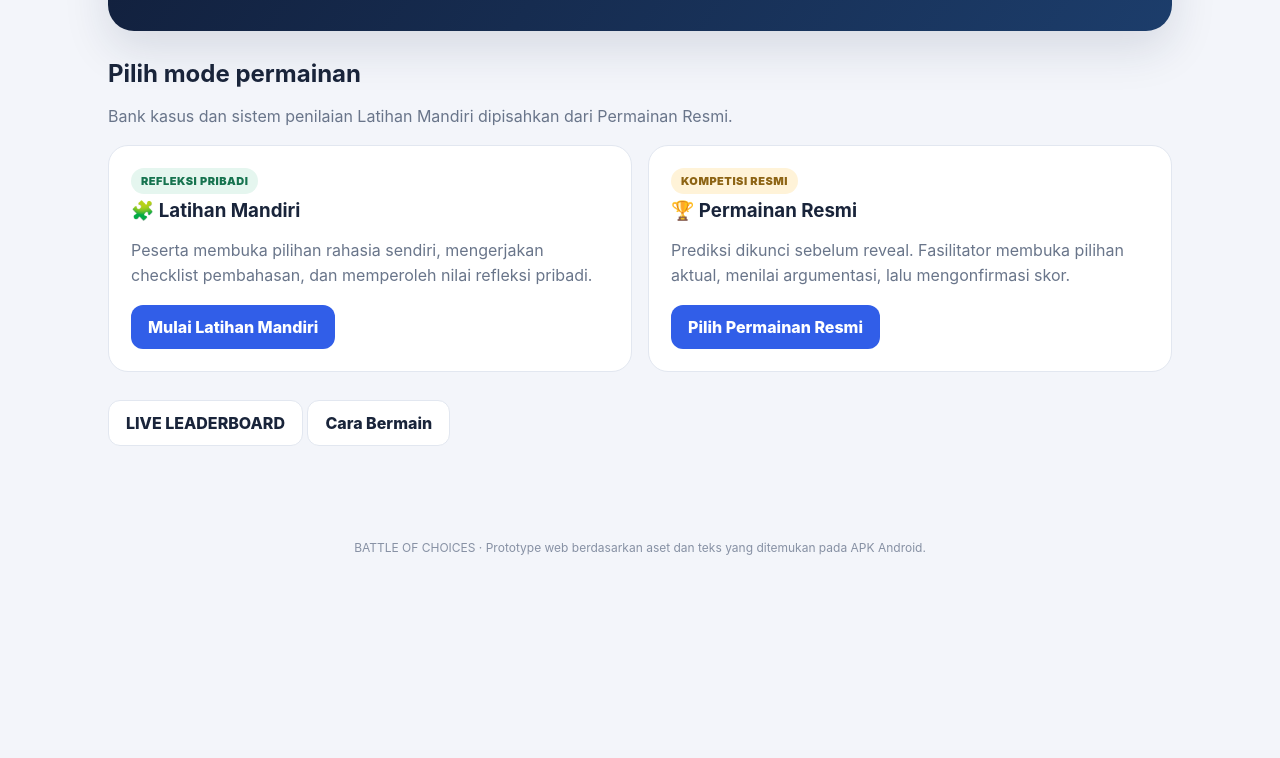
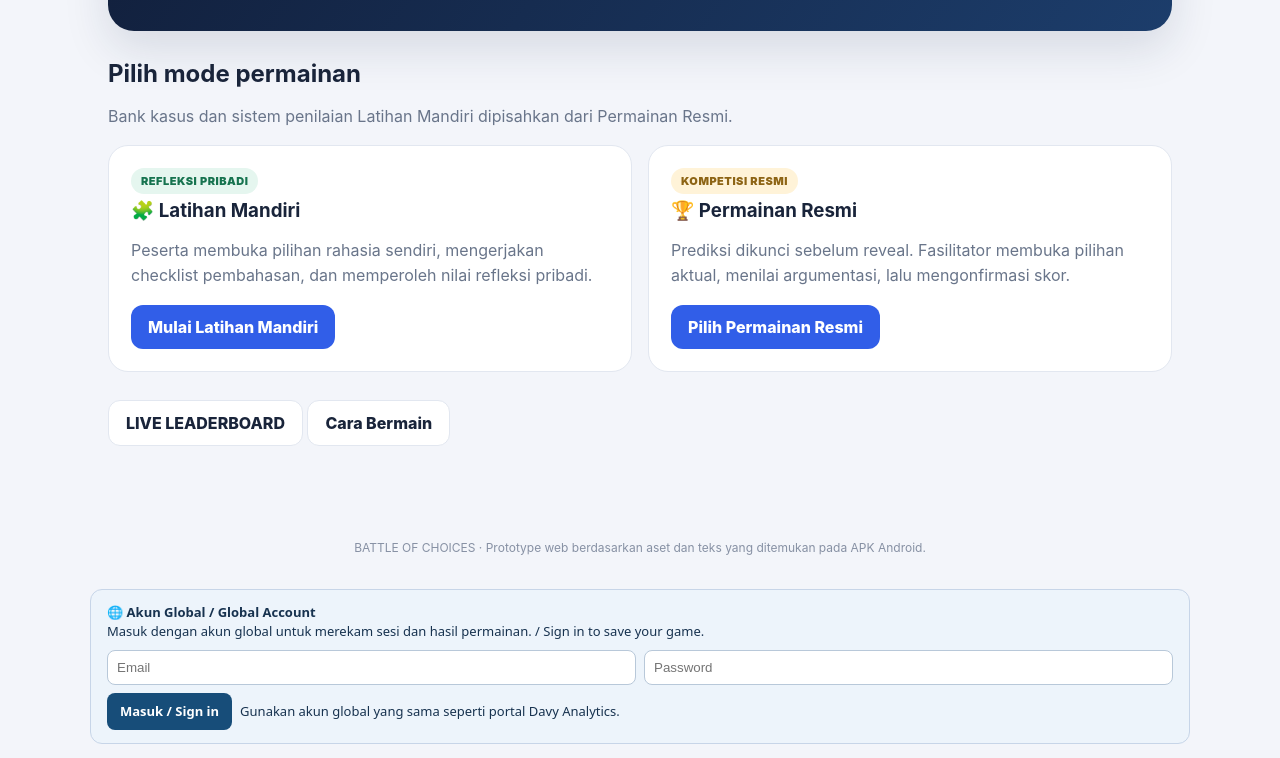
Before and after one commit to davyhendri74-crypto/battle-of-choices, a plain HTML site: page index.html in a window 1280 px wide. Shown: the part 430-1188 px from the top of the page. Before the commit the page ends 1005 px from the top, so only its background shows below. Drawn offline with nearby package versions, Linux system fonts and the light colour scheme.

Commit message:
Connect Battle of Choices to global Supabase account and results

```diff
--- a/index.html
+++ b/index.html
@@ -162,5 +162,44 @@ async function renderLB() {
   }
 }
 </script>
+
+<script src="https://cdn.jsdelivr.net/npm/@supabase/supabase-js@2"></script>
+<style>
+#global-game-account-bridge{margin:14px auto;max-width:1100px;padding:13px 16px;border:1px solid #c7d5e8;border-radius:12px;background:#edf4fb;color:#17324f;font:13px/1.5 system-ui,sans-serif}
+#global-game-account-bridge input{padding:9px;border:1px solid #b8c8d9;border-radius:8px;max-width:100%}
+#global-game-account-bridge button{padding:9px 13px;border:0;border-radius:8px;background:#174d79;color:white;font-weight:700}
+#global-game-account-bridge .g-row{display:flex;gap:8px;flex-wrap:wrap;margin-top:8px}
+#global-game-account-bridge .g-row input{flex:1 1 180px}
+</style>
+<section id="global-game-account-bridge" aria-live="polite">
+ <b>🌐 Akun Global / Global Account</b>
+ <div id="ggb-status">Memeriksa sesi akun… / Checking account session…</div>
+ <form id="ggb-login" hidden>
+  <div class="g-row"><input id="ggb-email" type="email" autocomplete="username" placeholder="Email" required><input id="ggb-password" type="password" autocomplete="current-password" placeholder="Password" required></div>
+  <div class="g-row"><button type="submit">Masuk / Sign in</button><span style="align-self:center">Gunakan akun global yang sama seperti portal Davy Analytics.</span></div>
+ </form>
+</section>
+<script id="global-game-account-bridge">
+(function(){
+ const URL='https://rurfluvlcnexxuwfngaj.supabase.co',KEY='sb_publishable_7sAD1TO-uxvyTRprr1nvaw_06pyi737',GAME='battle_of_choices';
+ const $=id=>document.getElementById(id),status=$('ggb-status'),form=$('ggb-login');
+ if(!window.supabase){status.textContent='Layanan akun tidak dapat dimuat.';return;}
+ const db=window.supabase.createClient(URL,KEY,{auth:{persistSession:true,autoRefreshToken:true,detectSessionInUrl:true}});
+ let user=null,sessionId=null,rounds=[],started=false,saving=false;
+ async function init(){const {data,error}=await db.auth.getSession();if(error){status.textContent='Gagal memeriksa akun: '+error.message;form.hidden=false;return;}if(data.session){user=data.session.user;status.textContent='Login: '+user.email+' · Hasil latihan akan disimpan ke akun global.';}else{status.textContent='Masuk dengan akun global untuk merekam sesi dan hasil permainan. / Sign in to save your game.';form.hidden=false;}}
+ form.addEventListener('submit',async e=>{e.preventDefault();const b=form.querySelector('button');b.disabled=true;const {data,error}=await db.auth.signInWithPassword({email:$('ggb-email').value.trim(),password:$('ggb-password').value});b.disabled=false;if(error){status.textContent='Login gagal: '+error.message;return;}user=data.user;form.hidden=true;status.textContent='Login: '+user.email+' · Akun global aktif.';});
+ async function begin(){if(!user||started)return;const {data,error}=await db.from('global_game_sessions').insert({user_id:user.id,game_code:GAME,session_mode:'practice',language:'id',status:'started',metadata:{source:'battle-of-choices',mode:'practice'}}).select('id').single();if(error){status.textContent='Sesi gagal disimpan: '+error.message;return;}sessionId=data.id;rounds=[];started=true;status.textContent='Sesi tersimpan · '+sessionId.slice(0,8);}
+ async function saveRound(data){if(!sessionId)return;const row={session_id:sessionId,round_number:rounds.length+1,round_type:'choice_reflection',response_data:data,score:Number(data.score)||0};const {error}=await db.from('global_game_rounds').insert(row);if(error)status.textContent='Ronde tidak tersimpan: '+error.message;}
+ async function finish(){if(!sessionId||saving)return;saving=true;const {error:se}=await db.from('global_game_sessions').update({status:'completed',completed_at:new Date().toISOString()}).eq('id',sessionId).eq('user_id',user.id);if(se){status.textContent='Sesi selesai tetapi gagal ditutup: '+se.message;saving=false;return;}const total=rounds.reduce((a,r)=>a+(Number(r.score)||0),0);const {error:re}=await db.from('global_game_results').insert({session_id:sessionId,user_id:user.id,game_code:GAME,total_score:total,rounds_completed:rounds.length,is_verified:false});if(re){status.textContent='Sesi tersimpan, hasil akhir gagal: '+re.message;saving=false;return;}status.textContent='✓ Hasil latihan tersimpan di akun global ('+rounds.length+' ronde). Skor belum diverifikasi dan tidak masuk leaderboard resmi.';sessionId=null;started=false;saving=false;}
+ const originalStart=window.startPractice;
+ window.startPractice=function(){if(!user){status.textContent='Silakan login terlebih dahulu sebelum memulai latihan.';form.hidden=false;return;}originalStart();setTimeout(begin,0);};
+ const originalNext=window.next;
+ window.next=function(){const before={stage,idx,choice,strategy,checkCount,name:cases[idx]?.name,actual:cases[idx]?.actualName,prediction:cases[idx]?.choices?.[choice]};originalNext();if(before.stage===4&&sessionId){const item={round:before.idx+1,respondent:before.name,actual_choice:before.actual,predicted_choice:before.prediction,strategy:before.strategy,score:before.checkCount};rounds.push(item);saveRound(item).then(()=>{if(stage===5)finish();});}};
+ window.addEventListener('beforeunload',()=>{if(sessionId)status.textContent='Sesi belum selesai.';});
+ db.auth.onAuthStateChange((event,s)=>{if(event==='SIGNED_OUT'){user=null;status.textContent='Anda keluar dari akun global.';form.hidden=false;}});
+ init();
+})();
+</script>
+
 </body>
 </html>
```
